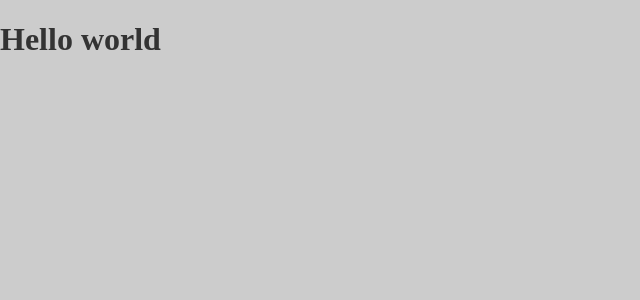
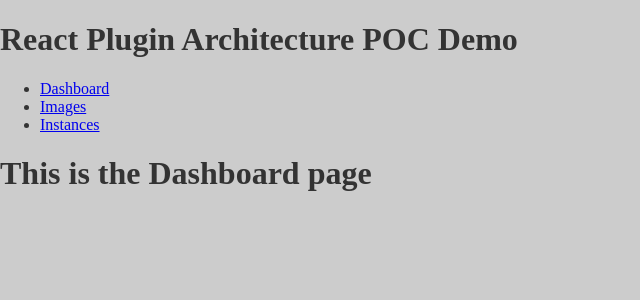
Before and after one commit to brennancheung/react-plugin-poc, a React app: page / in a window 1280 px wide. Shown: the top 300 px of the page, without its empty margins (0-640 px from the left). Built offline with nearby package versions, Linux system fonts and the light colour scheme.

Commit message:
Simple beginnings of the plugin architecture

```diff
--- a/package.json
+++ b/package.json
@@ -5,6 +5,7 @@
   "main": "webpack.config.js",
   "dependencies": {
     "express": "^4.16.2",
+    "lodash": "^4.17.4",
     "prop-types": "^15.6.0",
     "react": "^16.2.0",
     "react-dom": "^16.2.0",
--- a/src/app/components/App.js
+++ b/src/app/components/App.js
@@ -1,11 +1,104 @@
 import React from 'react'
+import { flatten } from 'lodash'
+import {
+  BrowserRouter as Router,
+  Link,
+  Switch,
+  Route
+} from 'react-router-dom'
+import { pluck } from '../util/fp'
+
+const Dashboard = () => <h1>This is the Dashboard page</h1>
+const Images = () => <h1>This is the Images page</h1>
+const Instances = () => <h1>This is the Instances page</h1>
+
+function PluginManager () {
+  let plugins = []
+
+  const renderPageRoute = (page, idx) => {
+    const routeParams = {
+      path: page.link,
+      exact: !!page.exactMatch,
+      component: page.component
+    }
+    return <Route key={idx} {...routeParams} />
+  }
+
+  const renderPageLink = (page, idx) => (
+    <li key={idx}><Link to={page.link}>{page.name}</Link></li>
+  )
+
+  const getAllPages = () => flatten(plugins.map(pluck('pages')))
+
+  return {
+    registerPlugin: (plugin) => {
+      plugins.push(plugin)
+    },
+
+    RouteMatcher: () => (
+      <Switch>
+        {getAllPages().map(renderPageRoute)}
+      </Switch>
+    ),
+
+    NavLinks: () => (
+      <ul>
+        {getAllPages().map(renderPageLink)}
+      </ul>
+    )
+  }
+}
+
+const manager = PluginManager()
+
+// Dashboard plugin
+manager.registerPlugin({
+  pages: [
+    {
+      name: 'Dashboard',
+      link: '/',
+      exactMatch: true,
+      component: Dashboard,
+    }
+  ]
+})
+
+// Images plugin
+manager.registerPlugin({
+  name: 'images',
+  pages: [
+    {
+      name: 'Images',
+      link: '/images',
+      component: Images
+    }
+  ]
+})
+
+// Instances plugin
+manager.registerPlugin({
+  name: 'instances',
+  pages: [
+    {
+      name: 'Instances',
+      link: '/instances',
+      component: Instances
+    }
+  ]
+})
+
+const { NavLinks, RouteMatcher } = manager
 
 class App extends React.Component {
   render () {
     return (
-      <div>
-        <h1>Hello world</h1>
-      </div>
+      <Router>
+        <div>
+          <h1>React Plugin Architecture POC Demo</h1>
+          <NavLinks />
+          <RouteMatcher />
+        </div>
+      </Router>
     )
   }
 }
--- /dev/null
+++ b/src/app/util/fp.js
@@ -0,0 +1,8 @@
+export const pluck = key => obj => obj[key]
+export const composeFunctions = (f, g) => (...args) => f(g(...args))
+export const compose = (...fns) => fns.reduce(composeFunctions)
+export const pipe = (...fns) => fns.reduceRight(composeFunctions)
+export const identity = x => x
+export const map = fn => arr => arr.map(fn)
+export const tap = fn => x => { fn(x); return x }
+export const log = x => console.log(x)
```
